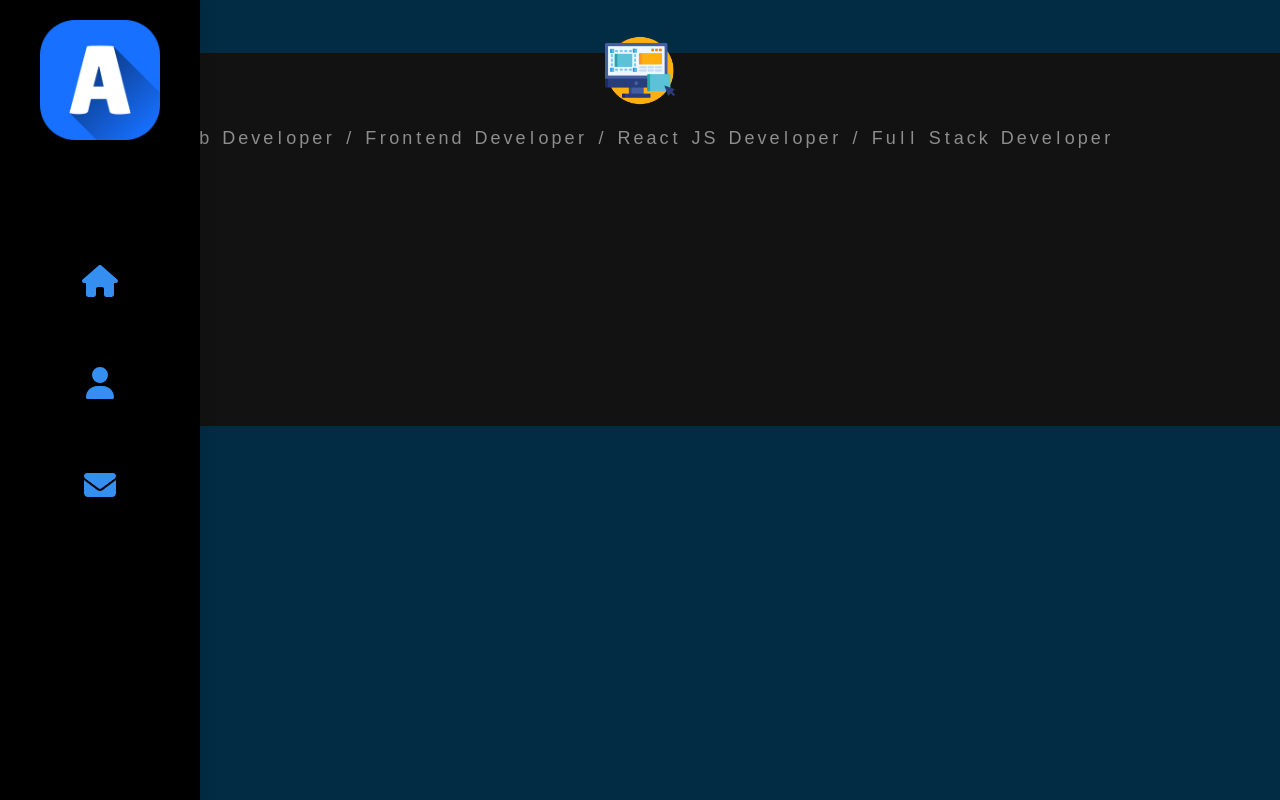
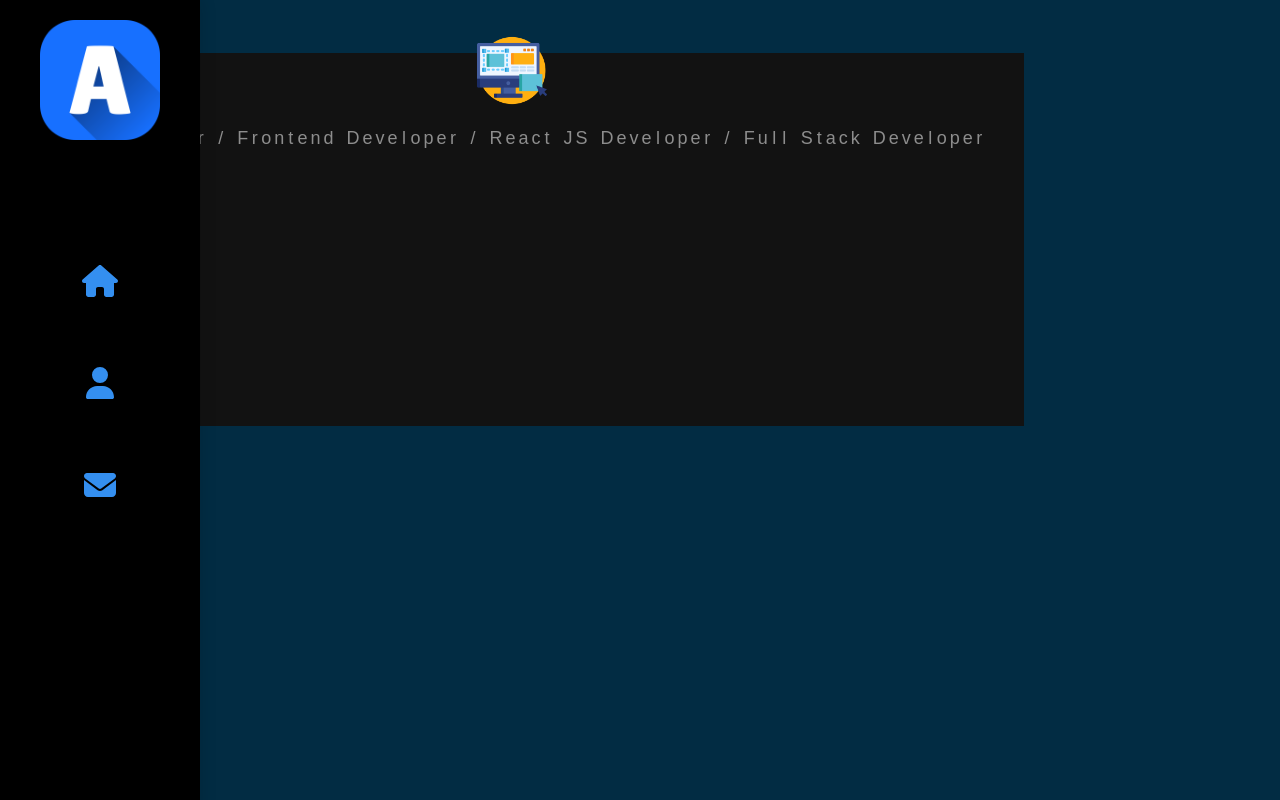
Before and after one commit to akashm-1322/Portfolio, a React (Create React App) app: page / in a window 1280 px wide. Built offline with nearby package versions, Linux system fonts and the light colour scheme.

Commit message:
Allignment changes

```diff
--- a/src/Components/Home.js
+++ b/src/Components/Home.js
@@ -25,7 +25,7 @@ const Home = () => {
     }, []);
 
     return (
-        <div className='container home-page justify-content-center'>
+        <div className='home-page justify-content-center'>
             <div className='text-zone'>
                 <h1>
                 <Suspense fallback={<div>Loading...</div>}>
--- a/src/Components/Home.scss
+++ b/src/Components/Home.scss
@@ -1,8 +1,13 @@
-.container {
-    width: 100%;
+.home-page {
+    display: flex;
+    justify-content: center;
+    align-items: center;
+    height: auto;
+    position: relative;
+    background-color: #121212;  /* Keep existing background */
+    width: 80%;
     will-change: contents;
     position: relative;
-    opacity: 0;
     top: 5%;
     bottom: 5%;
     margin-top: 1%;
@@ -11,15 +16,6 @@
     transform-style: preserve-3d;
     animation: fadeIn 1s forwards;
     animation-delay: 1s;
-}
-
-.home-page {
-    display: flex;
-    justify-content: center;
-    align-items: center;
-    height: auto;
-    position: relative;
-    background-color: #121212;  /* Keep existing background */
 
     .text-zone {
         position: relative;
```
